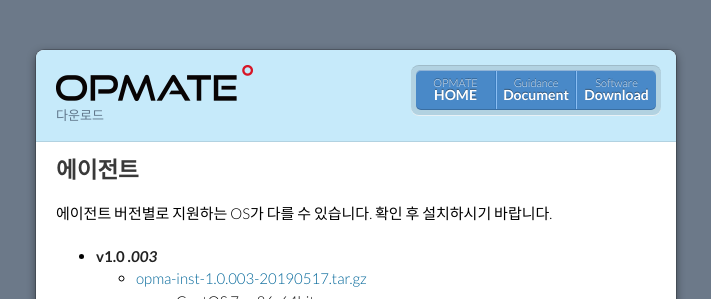
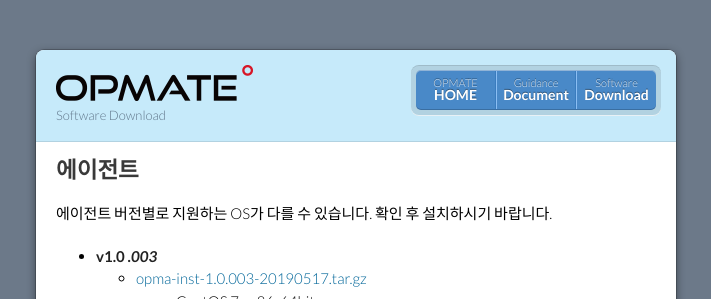
Before and after one commit to opmate/opmate.github.io, a Jekyll site: the page built from download/index.md, in a window 1280 px wide. Shown: the top 299 px of the page, without its empty margins (284-995 px from the left). Built offline with Jekyll 4.4.1, drawn with Linux system fonts in a browser that asks for light colours; our own code applies the rules of GitHub Pages for plain Markdown files; a script that is not in the unit is left out; the repository's description, which GitHub fills in, is left out.

Commit message:
Update index.md

```diff
--- a/download/index.md
+++ b/download/index.md
@@ -1,5 +1,5 @@
 ---
-title: 다운로드
+title: Software Download
 ---
 
 ## 에이전트
```
